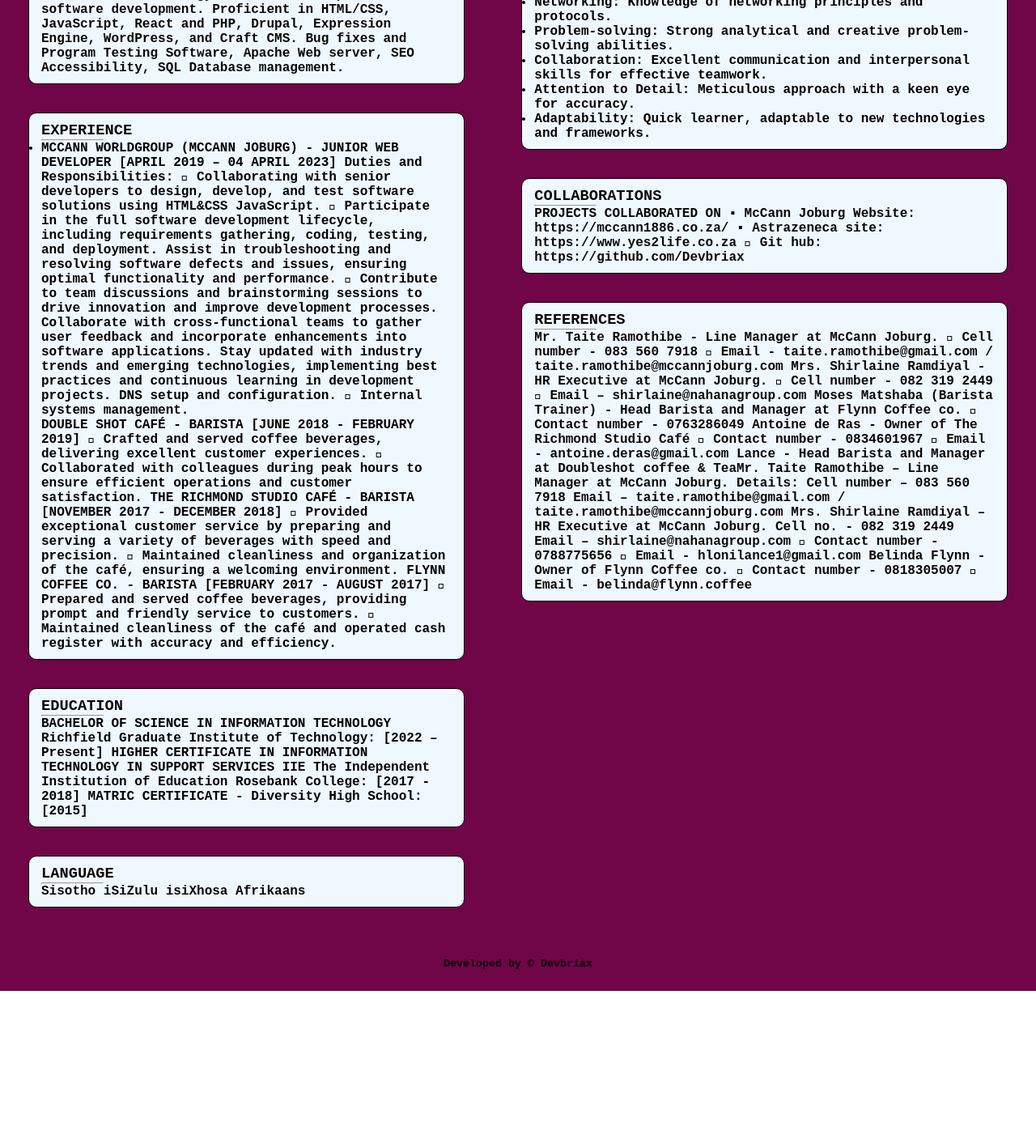
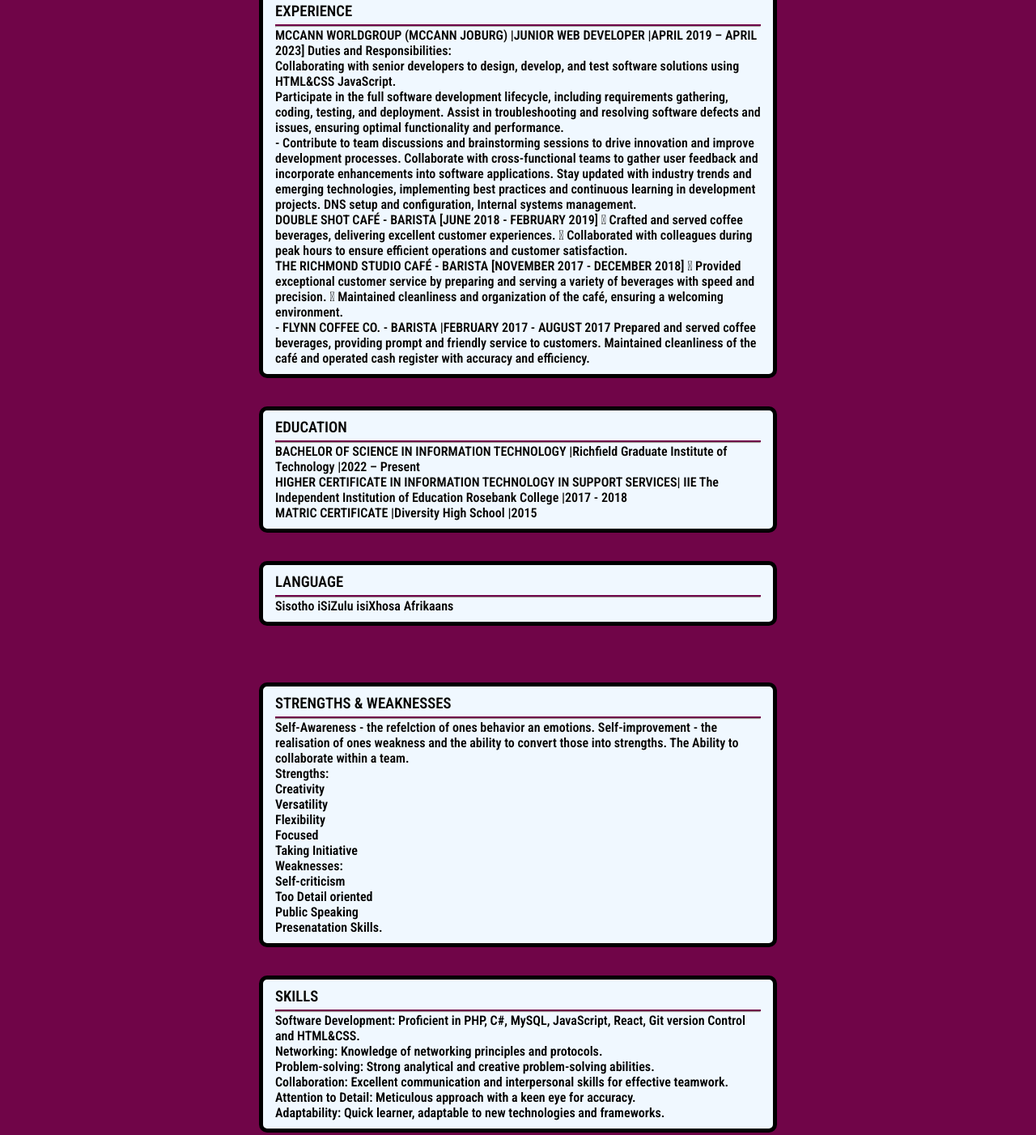
Before and after one commit to Devbriax/resume-cv, a plain HTML site: page index.html in a window 1280 px wide. Shown: the part 576-1978 px from the top of the page at 81% size. Before the commit the page ends 1800 px from the top, so only its background shows below. Drawn offline with Linux system fonts and the light colour scheme.

Commit message:
changes made to the styling for the article layout
Signed-off-by: Brian Mabaso <mbazolethu631@gmail.com>

```diff
--- a/assets/css/styles.css
+++ b/assets/css/styles.css
@@ -1,5 +1,8 @@
+@import url('https://fonts.googleapis.com/css2?family=Roboto+Condensed:ital,wght@0,100..900;1,100..900&display=swap');
+
 :root {
-  --font-family: url();
+  --font-family: "Roboto Condensed", sans-serif;
+  /** Font**/
   --font-color: #080705;
   /** Black **/
   --paragraph-color: #362023;
@@ -15,8 +18,9 @@
 * {
   margin: 0;
   padding: 0;
-  font-family: monospace, serif;
+  font-family: var(--font-family);
   font-weight: 600;
+  font-style: normal;
 }
 
 /************* MAIN-STYLING ************************/
@@ -31,7 +35,6 @@ a {
 /************* HEADER-SECTION *******************/
 #main-wrapper {
   background-color: var(--primary-color);
-
 }
 
 header {
@@ -39,8 +42,8 @@ header {
   padding-bottom: 1em;
   padding-right: 1em;
   padding-left: 1em;
-  margin-top: 0.5em;
-  margin-bottom: 0.5em;
+  /* margin-top: 0.5em; */
+  /* margin-bottom: 0.5em; */
   background-color: var(--secondary-color);
 }
 
@@ -74,24 +77,27 @@ header {
 }
 
 /************* END-HEADER-SECTION *******************/
-hr {
-  width: 75px;
-  color: var(--paragraph-color);
-}
 
 /************** MAIN-SECTION **************/
 .content {
-  display: inline-flex;
-  align-content: space-around;
+  display: flex;
+  align-content: center;
   justify-content: space-evenly;
+  flex-wrap: wrap;
+  width: -webkit-fill-available;
+}
+
+article {
+  width: 600px;
+  height: auto;
 }
 
 .first-col article {
-  padding: 10px 15px;
-  margin: 35px;
-  border: 1px solid black;
-  border-radius: 10px;
-  background-color: aliceblue;
+ padding: 10px 15px;
+ margin: 35px;
+ border: 5px solid black;
+ border-radius: 10px;
+ background-color: aliceblue;
 }
 
 .first-col {
@@ -102,7 +108,7 @@ hr {
 .second-col article {
   padding: 10px 15px;
   margin: 35px;
-  border: 1px solid black;
+  border: 5px solid black;
   border-radius: 10px;
   background-color: aliceblue;
 }
@@ -114,11 +120,17 @@ hr {
 article h3 {
   text-transform: uppercase;
   color: var(--font-color);
+  border-bottom: 2px solid var(--primary-color);
+  padding-bottom: 5px;
 }
 
 article p {
   text-align: left;
   color: var(--font-color);
+}
+
+ul li {
+list-style-type:none ;
 }
 
 /************** END-MAIN-SECTION **************/
@@ -136,9 +148,13 @@ footer {
 
 /************* MEDIA-QUERIES ******************/
 /** MOBILE **/
-@media screen and (min-width: 375px) {}
+@media screen and (min-width: 375px) {
+
+}
 
 /** DESKTOP **/
-@media screen and (min-width: 1336px) {}
+@media screen and (min-width: 1336px) {
+
+}
 
 /************* MEDIA-QUERIES ******************/
--- a/index.html
+++ b/index.html
@@ -18,7 +18,7 @@
           <p>
             <strong>Email:</strong><a href="mailto:mbrianlethu@gmail.com">mbrianlethu@gmail.com</a> |
             <strong>Phone</strong>:+27
-            662174026/ 0682125320
+            662174026/682125320
           </p>
         </div>
         <div class="bio-pic">
@@ -34,7 +34,7 @@
             <h3>Professional Summary</h3>
             <hr>
             <p>
-              I'm a highly motivated individual experienced in developing and implementing software solutions.
+              - I'm a highly motivated individual experienced in developing and implementing software solutions.
               Proven
               expertise in
               developing, testing, and debugging high-performing software solutions with a keen eye for detail. Skilled
@@ -45,14 +45,14 @@
               skills, with a passion for learning and implementing new technologies.
             </p>
             <p>
-              Diligent professional with experience in advanced technology, benchmarking, and capacity planning.
+              - Diligent professional with experience in advanced technology, benchmarking, and capacity planning.
               Aiming to leverage
               my abilities to fill the Junior Developer role on any team. Ambitious individual with strong
               organizational and
               multitasking skills, as well as a natural aptitude for technology.
             </p>
             <p>
-              Results-driven with a strong foundation in Information Technology and hands-on experience in
+              - Results-driven with a strong foundation in Information Technology and hands-on experience in
               software
               development.
               Proficient in HTML/CSS, JavaScript, React and PHP, Drupal, Expression Engine, WordPress, and Craft
@@ -65,87 +65,101 @@
             <h3>Experience</h3>
             <hr>
             <p>
-            <ul>
-              <li>
-                MCCANN WORLDGROUP (MCCANN JOBURG) - JUNIOR WEB DEVELOPER [APRIL 2019 – 04 APRIL 2023]
-                Duties and Responsibilities:
-                 Collaborating with senior developers to design, develop, and test software solutions using HTML&CSS
+              MCCANN WORLDGROUP (MCCANN JOBURG) |JUNIOR WEB DEVELOPER |APRIL 2019 – APRIL 2023]
+              <strong>Duties and Responsibilities:</strong>
+            </p>
+            <p>
+              Collaborating with senior developers to design, develop, and test software solutions using HTML&CSS
               JavaScript.
-                 Participate in the full software development lifecycle, including requirements gathering, coding,
+            </p>
+            <p>
+              Participate in the full software development lifecycle, including requirements gathering, coding,
               testing, and
               deployment. Assist in troubleshooting and resolving software defects and issues, ensuring optimal
               functionality and
               performance.
-                 Contribute to team discussions and brainstorming sessions to drive innovation and improve development
+            </p>
+            <p>
+              - Contribute to team discussions and brainstorming sessions to drive innovation and improve development
               processes.
               Collaborate with cross-functional teams to gather user feedback and incorporate enhancements into
               software applications.
               Stay updated with industry trends and emerging technologies, implementing best practices and continuous
-                learning in
-                development projects. DNS setup and configuration.
-                 Internal systems management.
-              </li>
+              learning in development projects. DNS setup and configuration, Internal systems management.
+            </p>
+            <p>
               DOUBLE SHOT CAFÉ - BARISTA [JUNE 2018 - FEBRUARY 2019]
                Crafted and served coffee beverages, delivering excellent customer experiences.
                Collaborated with colleagues during peak hours to ensure efficient operations and customer satisfaction.
+            </p>
+            <p>
               THE RICHMOND STUDIO CAFÉ - BARISTA [NOVEMBER 2017 - DECEMBER 2018]
                Provided exceptional customer service by preparing and serving a variety of beverages with speed and
               precision.
                Maintained cleanliness and organization of the café, ensuring a welcoming environment.
-              FLYNN COFFEE CO. - BARISTA [FEBRUARY 2017 - AUGUST 2017]
-               Prepared and served coffee beverages, providing prompt and friendly service to customers.
-               Maintained cleanliness of the café and operated cash register with accuracy and efficiency.
-            </ul>
+            </p>
+            </p>
+            <p>
+              - FLYNN COFFEE CO. - BARISTA |FEBRUARY 2017 - AUGUST 2017
+              Prepared and served coffee beverages, providing prompt and friendly service to customers.
+              Maintained cleanliness of the café and operated cash register with accuracy and efficiency.
             </p>
           </article>
           <article id="education">
             <h3>Education</h3>
             <hr>
+            <p>
               BACHELOR OF SCIENCE IN INFORMATION TECHNOLOGY
-            Richfield Graduate Institute of Technology: [2022 – Present]
-            HIGHER CERTIFICATE IN INFORMATION TECHNOLOGY IN SUPPORT SERVICES
-            IIE The Independent Institution of Education Rosebank College: [2017 - 2018]
-            MATRIC CERTIFICATE - Diversity High School: [2015]
+              |Richfield Graduate Institute of Technology |2022 – Present
+            </p>
+            <p>
+              <b>HIGHER CERTIFICATE IN INFORMATION TECHNOLOGY IN SUPPORT SERVICES</b>|
+              IIE The Independent Institution of Education Rosebank College |2017 - 2018
+            </p>
+            <p>
+              <b>MATRIC CERTIFICATE</b> |Diversity High School |2015
+            </p>
           </article>
           <article id="languages">
             <h3>Language</h3>
             <hr>
             <p>
-              Sisotho
-              iSiZulu
-              isiXhosa
-              Afrikaans
+              <span>Sisotho</span>
+              <span>iSiZulu</span>
+              <span>isiXhosa</span>
+              <span>Afrikaans</span>
             </p>
           </article>
         </div>
         <div class="second-col">
           <article id="strengths">
-            <h3>Strengths</h3>
+            <h3>Strengths & Weaknesses</h3>
             <hr>
             <p>
-              Self-Awareness - the refelction of ones behavior an emotions.
+              <strong>Self-Awareness</strong> - the refelction of ones behavior an emotions.
               Self-improvement - the realisation of ones weakness and the ability to convert those into strengths.
               The Ability to collaborate within a team.
+            </p>
+            <p>
+              <strong>Strengths:</strong>
+            </p>
+            <ul>
+              <li>Creativity</li>
+              <li>Versatility</li>
+              <li>Flexibility</li>
+              <li>Focused</li>
+              <li>Taking Initiative</li>
+            </ul>
 
-              *****************************
-              *****************************
-
-              Strengths:
-              Creativity
-              Versatility
-              Flexibility
-              Focused
-              Taking Initiative
-
-              Weaknesses:
-              Self-criticism
-              Too Detail oriented
-              Public Speaking
-              Presenatation Skills.
-
-              ******************************
-              ******************************
+            <p>
+              <strong>Weaknesses:</strong>
             </p>
+            <ul>
+              <li>Self-criticism</li>
+              <li>Too Detail oriented</li>
+              <li>Public Speaking</li>
+              <li>Presenatation Skills.</li>
+            </ul>
           </article>
           <article id="skills">
             <h3>Skills</h3>
@@ -154,7 +168,7 @@
             <ul>
               <li>
                 Software Development:
-                Proficient in PHP & MySQL along with, JavaScript, and HTML/CSS.
+                Proficient in PHP, C#, MySQL, JavaScript, React, Git version Control and HTML&CSS.
               </li>
               <li>
                 Networking:
@@ -181,12 +195,10 @@
           <article id="collaborations">
             <h3>Collaborations</h3>
             <hr>
-            <p>
-              PROJECTS COLLABORATED ON
-              ▪ McCann Joburg Website: https://mccann1886.co.za/
-              ▪ Astrazeneca site: https://www.yes2life.co.za
-               Git hub: https://github.com/Devbriax
-            </p>
+            <p>McCann Joburg Website: <a href="https://mccann1886.co.za/">https://mccann1886.co.za/</a></p>
+            <p>Astrazeneca site: <a href="https://www.yes2life.co.za">https://www.yes2life.co.za</a></p>
+            <p>Github: <a href="https://github.com/Devbriax">https://github.com/Devbriax</a></p>
+            <p>Organisation/Team Repo: <a href="https://github.com/izinkabi">https://github.com/izinkabi</a></p>
           </article>
           <article id="achievements">
             <h3>References</h3>
@@ -195,29 +207,32 @@
               Mr. Taite Ramothibe - Line Manager at McCann Joburg.
                Cell number - 083 560 7918
                Email - taite.ramothibe@gmail.com / taite.ramothibe@mccannjoburg.com
+            </p>
+
+            <p>
               Mrs. Shirlaine Ramdiyal - HR Executive at McCann Joburg.
                Cell number - 082 319 2449
                Email – shirlaine@nahanagroup.com
+            </p>
+
+            <p>
+              Belinda Flynn - Owner of Flynn Coffee co.
+               Contact number - 0818305007
+               Email - belinda@flynn.coffee
               Moses Matshaba (Barista Trainer) - Head Barista and Manager at Flynn Coffee co.
                Contact number - 0763286049
+            </p>
+
+            <p>
+              Lance - Head Barista and Manager at Doubleshot coffee & Tea
+               Contact number - 0788775656
+               Email - hlonilance1@gmail.com
+            </p>
+
+            <p>
               Antoine de Ras - Owner of The Richmond Studio Café
                Contact number - 0834601967
                Email - antoine.deras@gmail.com
-              Lance - Head Barista and Manager at Doubleshot coffee & TeaMr. Taite Ramothibe – Line Manager at McCann
-              Joburg.
-              Details:
-              Cell number – 083 560 7918
-              Email – taite.ramothibe@gmail.com / taite.ramothibe@mccannjoburg.com
-
-              Mrs. Shirlaine Ramdiyal – HR Executive at McCann Joburg.
-              Cell no. - 082 319 2449
-              Email – shirlaine@nahanagroup.com
-
-               Contact number - 0788775656
-               Email - hlonilance1@gmail.com
-              Belinda Flynn - Owner of Flynn Coffee co.
-               Contact number - 0818305007
-               Email - belinda@flynn.coffee
             </p>
           </article>
         </div>
@@ -227,9 +242,7 @@
       <!--- FOOTER-SECTION --->
       <footer class="bottom-tag">
         <small>
-          <span>
-            Developed by &copy; Devbriax
-          </span>
+          Created by:Devbriax
         </small>
       </footer>
       <!--- END-FOOTER-SECTION --->
```
Also changed, not shown: 1 other file. Lines whose indentation alone changed are shown as unchanged.
